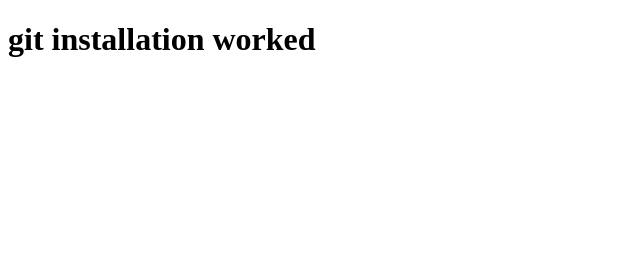
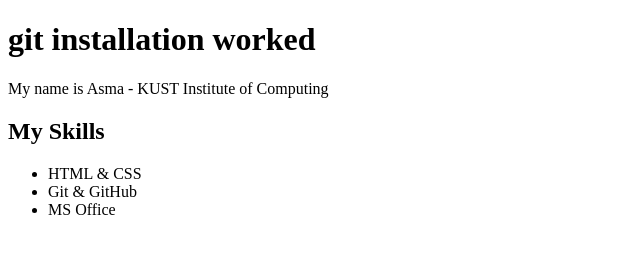
Before and after one commit to ijazulhaq664/lab6, a plain HTML site: page index.html in a window 1280 px wide. Shown: the whole page, without its empty margins (0-640 px from the left). Drawn offline with Linux system fonts and the light colour scheme.

Commit message:
Add skills section

```diff
--- a/index.html
+++ b/index.html
@@ -7,5 +7,13 @@
 </head>
 <body>
     <h1>git installation worked</h1>
+    <p>My name is Asma - KUST Institute of Computing</p>
+
+    <h2>My Skills</h2>
+    <ul>
+        <li>HTML & CSS</li>
+        <li>Git & GitHub</li>
+        <li>MS Office</li>
+    </ul>
 </body>
 </html>
```
